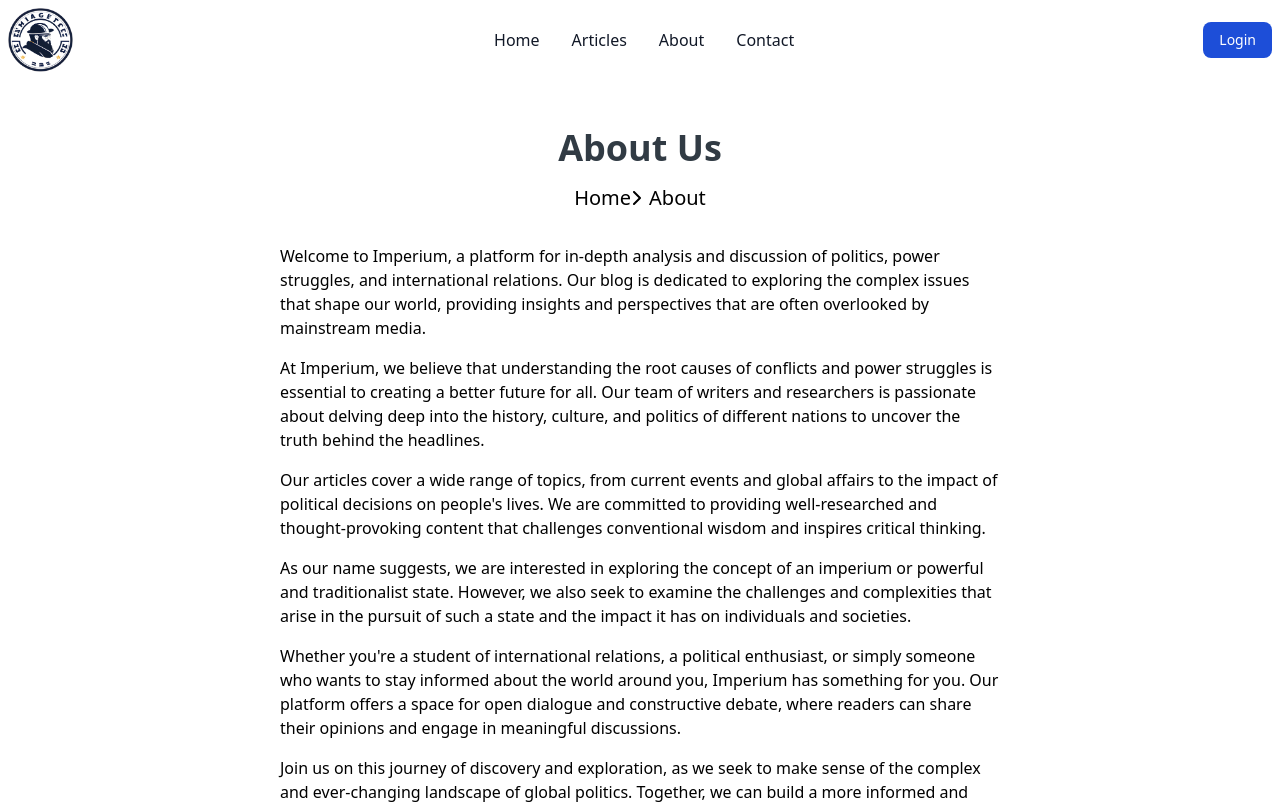
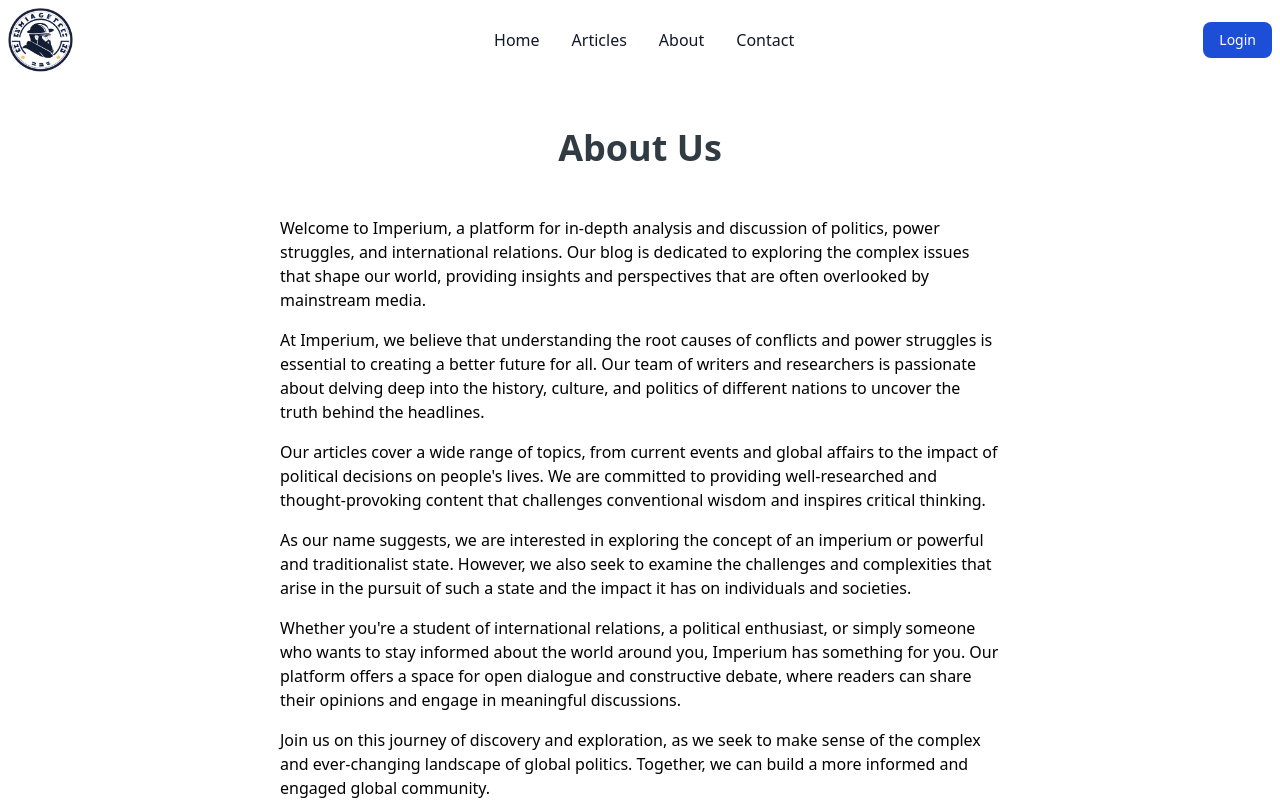
Before and after one commit to Yvesei/projet-web, a Vue app in the folder client/: page /about in a window 1280 px wide. Shown: the top 804 px of the page. Built offline with nearby package versions, Linux system fonts and the light colour scheme; the HTML template or start-up script is replaced by a standard one.

Commit message:
changed look of About

```diff
--- a/client/src/components/About.vue
+++ b/client/src/components/About.vue
@@ -2,9 +2,6 @@
     <div class="min-h-screen flex justify-center items-center py-20">
     <div class="container mx-auto p-12 rounded-xl">
     <h1 class="text-4xl font-bold text-center mb-4">About Us</h1>
-    <h5 class=" flex items-center justify-center text-xl">Home<svg class="h-4 pr-2" xmlns="http://www.w3.org/2000/svg" viewBox="0 0 320 512"><!--! Font Awesome Pro 6.4.0 by @fontawesome - https://fontawesome.com License - https://fontawesome.com/license (Commercial License) Copyright 2023 Fonticons, Inc. --><path d="M310.6 233.4c12.5 12.5 12.5 32.8 0 45.3l-192 192c-12.5 12.5-32.8 12.5-45.3 0s-12.5-32.8 0-45.3L242.7 256 73.4 86.6c-12.5-12.5-12.5-32.8 0-45.3s32.8-12.5 45.3 0l192 192z"/></svg>
-        About
-    </h5>
     <!-- Box-1 -->
     <div class=" px-2 py-8">
         <div class="max-w-[45rem] flex flex-col justify-center m-auto">
```
